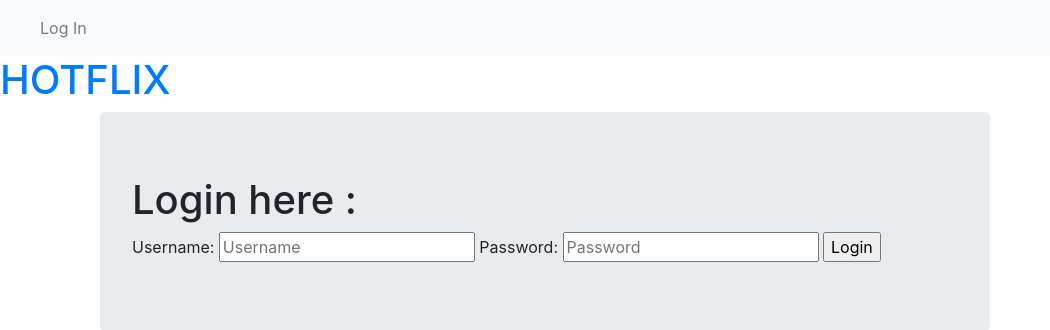
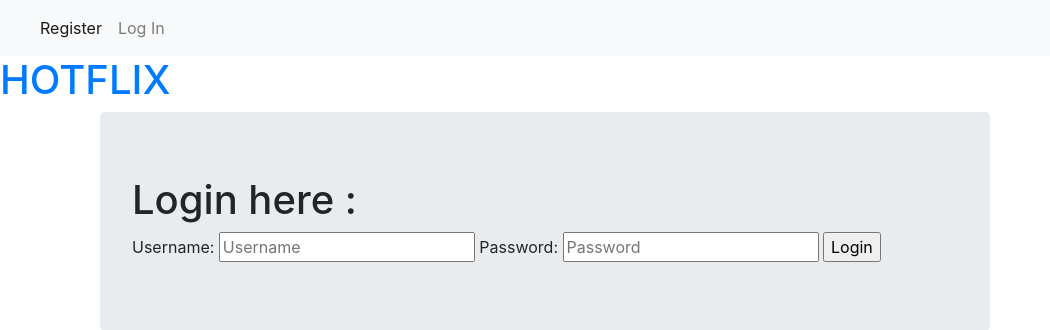
Before and after one commit to harshnsdalai/Hotflix, a Django app: page /login/ in a window 1280 px wide. Shown: the top 330 px of the page, without its empty margins (0-1050 px from the left). Run offline with Django 3.2, Linux system fonts and the light colour scheme; some libraries are stand-ins or nearby versions.

Commit message:
2nd commit
Bug fixing in register and login

```diff
--- a/main/templates/main/base.html
+++ b/main/templates/main/base.html
@@ -35,6 +35,9 @@
             <a class="nav-link" href="{% url 'log_out' %}">Log Out</a>
         </li>
         {% else %}
+            <li class="nav-item active">
+                <a class="nav-link" href="{% url 'sign_up' %}">Register <span class="sr-only">(current)</span></a>
+            </li>
 
             <li class="nav-item">
                 <a class="nav-link" href="{% url 'log_in' %}">Log In</a>
--- a/main/urls.py
+++ b/main/urls.py
@@ -7,5 +7,6 @@ from . import views
 urlpatterns = [
     path('', views.home, name="home"),
     path("login/", views.log_in, name="log_in"),
-    path("logout/", views.log_out, name="log_out")
+    path("logout/", views.log_out, name="log_out"),
+    path("register/", views.sign_up, name="sign_up"),
 ]
--- a/main/views.py
+++ b/main/views.py
@@ -2,7 +2,7 @@ from django.shortcuts import render, get_object_or_404, redirect
 
 from django.contrib.auth.models import User
 
-# from .models import My_list
+from .models import My_list
 from .forms import SignUp, LogIn
 from django.http import HttpResponseRedirect, HttpResponse
 from django import forms
@@ -60,4 +60,4 @@ def log_in(request):
 @login_required
 def log_out(request):
     logout(request)
-    return redirect('log_in')
+    return redirect('home')
```
Also changed, not shown: db.sqlite3, main/migrations/0001_initial.py (added).
